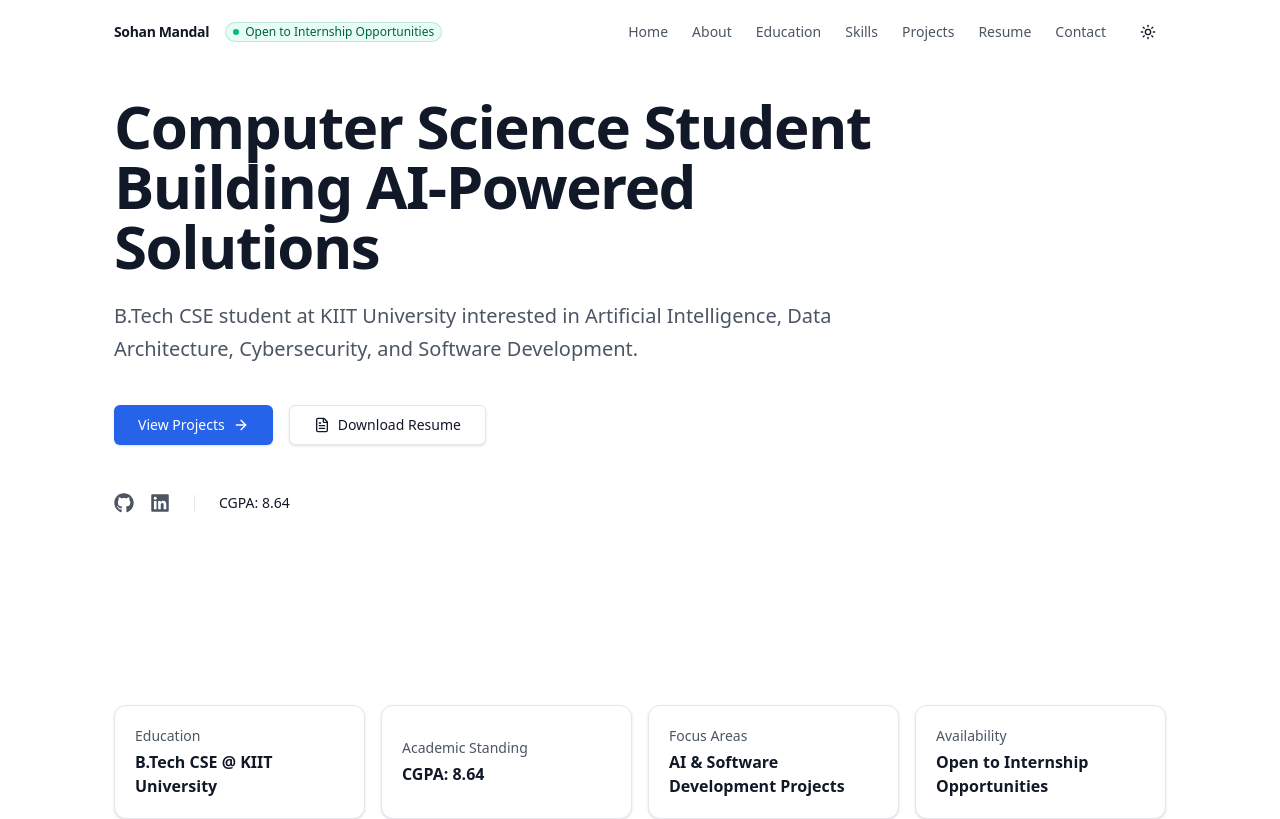
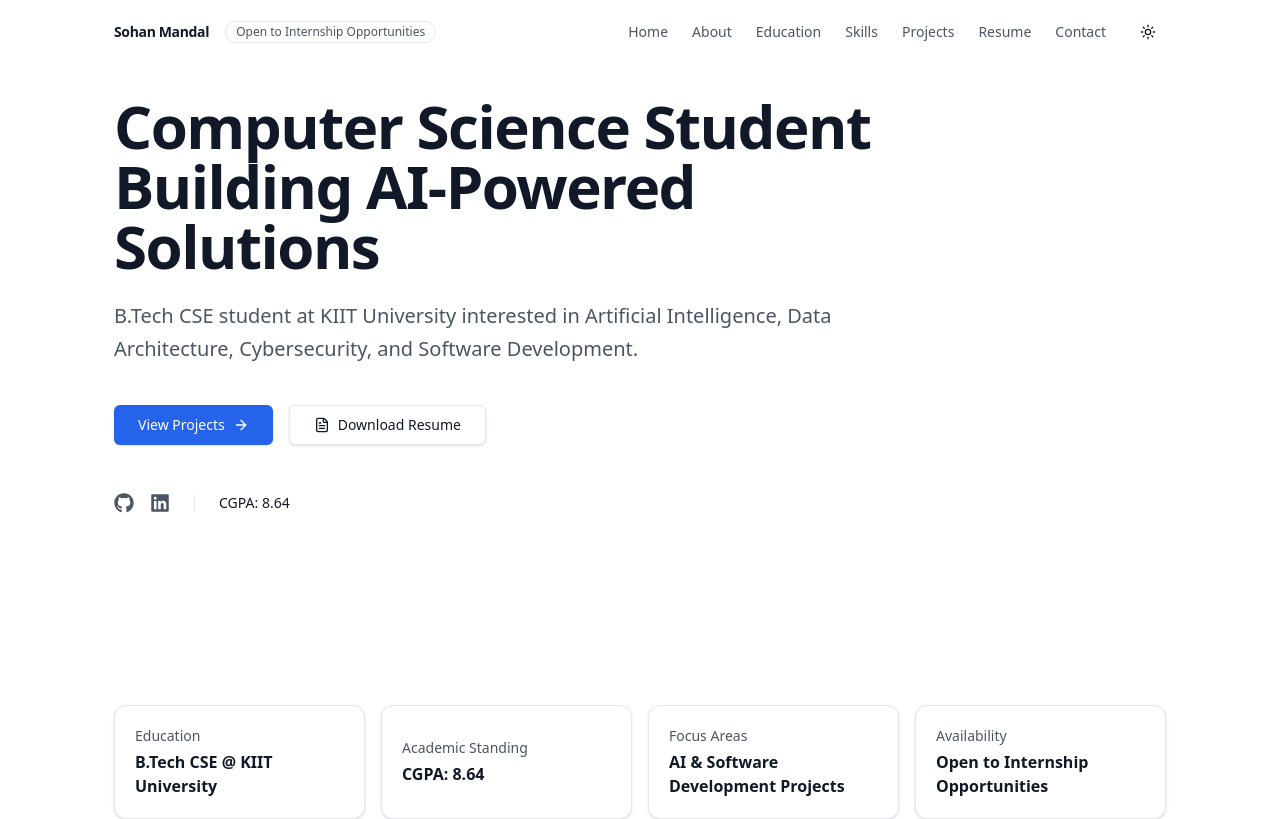
Before and after one commit to sohan1611/Portfolio, a Next.js app: page / in a window 1280 px wide. Shown: the top 819 px of the page. Built offline with nearby package versions, Linux system fonts and the light colour scheme; no server answers.

Commit message:
Remove green dot from internship badge and simplify styling

```diff
--- a/src/components/Navbar.tsx
+++ b/src/components/Navbar.tsx
@@ -40,8 +40,7 @@ export function Navbar() {
             {portfolioData.personal.name}
           </Link>
           {portfolioData.personal.openToInternship && (
-            <span className="hidden md:inline-flex items-center rounded-full bg-emerald-100/50 px-2 py-0.5 text-xs font-medium text-emerald-800 dark:bg-emerald-900/30 dark:text-emerald-300 ring-1 ring-inset ring-emerald-600/20">
-              <span className="mr-1.5 flex h-1.5 w-1.5 rounded-full bg-emerald-500"></span>
+            <span className="hidden md:inline-flex items-center rounded-full border border-border px-2.5 py-0.5 text-xs font-medium text-muted-foreground transition-colors hover:text-foreground">
               Open to Internship Opportunities
             </span>
           )}
```
